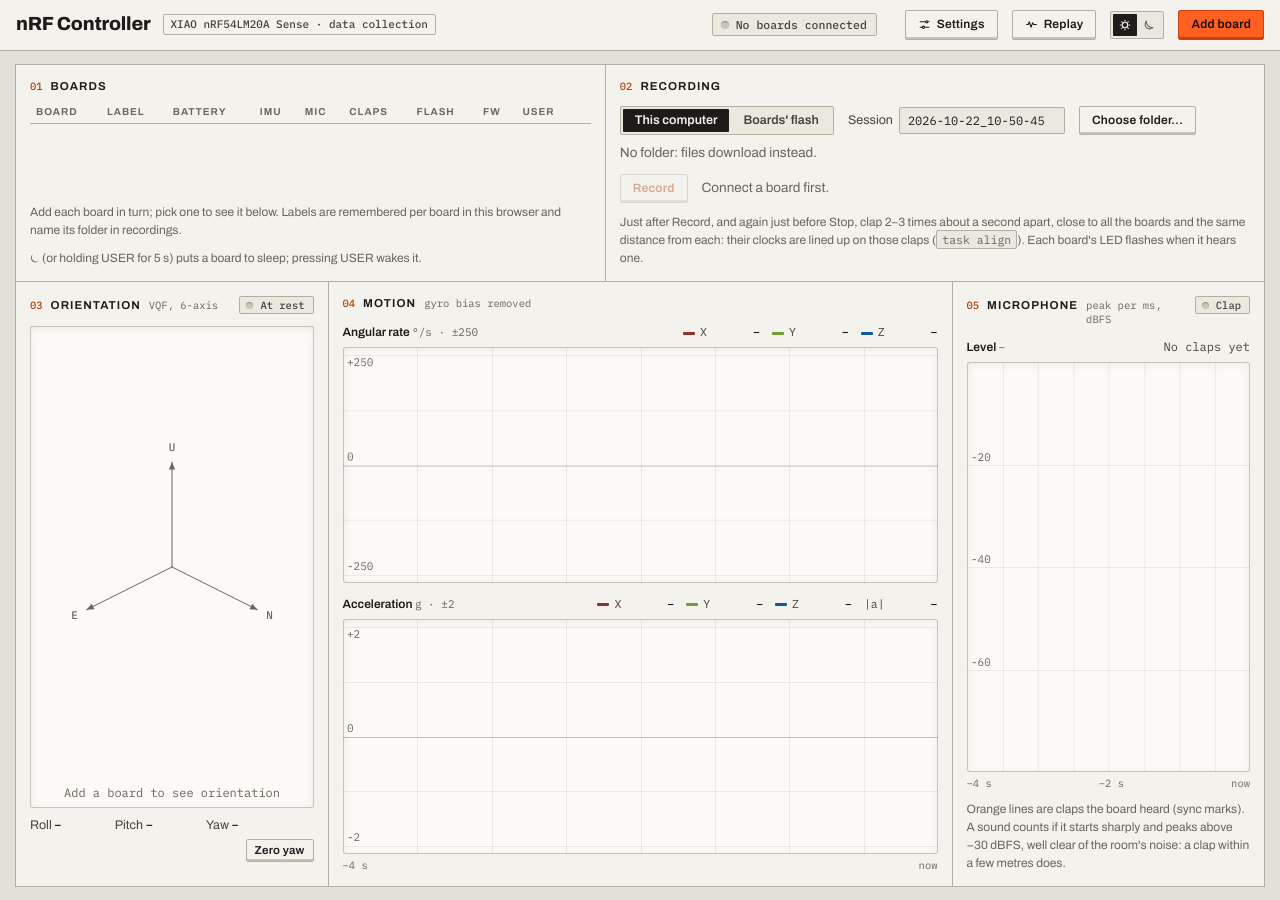
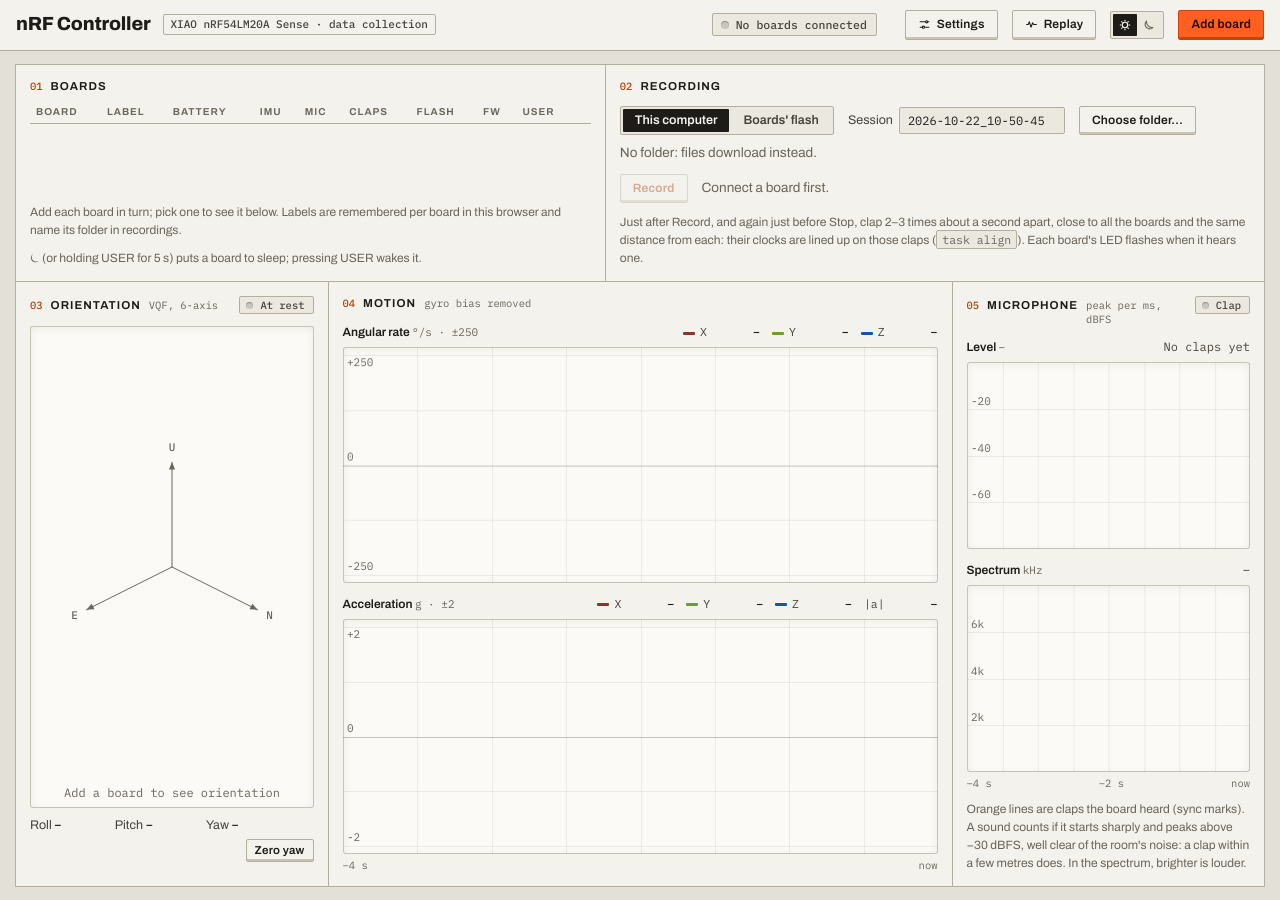
Before and after one commit to Tsmorz/Tsmorz.github.io, a Jekyll site: the page dashboard/index.html, which Jekyll copies as it is, in a window 1280 px wide. Built offline with Jekyll 4.4.1, drawn with Linux system fonts in a browser that asks for light colours; part of the change alters nothing that is shown.

Commit message:
Dashboard: mic spectrum view and full-width layout (nrf-controller f1ce7f6)
A spectrogram under the Microphone level plot, with a draggable seam
between the two, and no width cap so the page fills large screens.

Co-Authored-By: Claude Opus 5.5 <noreply@anthropic.com>

```diff
--- a/dashboard/app.js
+++ b/dashboard/app.js
@@ -6,7 +6,9 @@ import { headingChangeDegrees, quatToEulerDegrees, removeYaw, rotateVector } fro
 import { decodeFlashLog, flashSessionFiles, groupSessions, lostSamples } from "./flashlog.js";
 import { safeName } from "./recording.js";
 import { initReplay } from "./replay-view.js";
-import { ledDisplayColor, meterFraction, peakOf, peakToDbfs, pickRange, recentPeak } from "./signal.js";
+import {
+  ledDisplayColor, levelFraction, loudestIndex, meterFraction, peakOf, peakToDbfs, pickRange, recentPeak,
+} from "./signal.js";
 import { DATA_SERVICE, LOG_SERVICE, TELEMETRY_SERVICE } from "./wire.js";
 import { SMP_SERVICE, parseMcubootImage } from "./smp.js";
 
@@ -32,6 +34,7 @@ const CHECKS = [
   ["gyro-y", "Gyro Y responded to rotation"],
   ["gyro-z", "Gyro Z responded to rotation"],
   ["mic", "Microphone envelope arriving"],
+  ["spectrum", "Microphone spectrum arriving"],
   ["sync", "Clap heard (sync mark)"],
   ["button", "USER button press recorded"],
   ["led", "LED command accepted"],
@@ -100,7 +103,8 @@ document.addEventListener("keydown", (event) => {
 // ---- draggable seams ----------------------------------------------------------------------
 // In the laptop layout the seams between panels can be dragged, or moved with the arrow keys once
 // focused, to resize them; a double-click puts that split back to its default. The sizes are kept
-// as fractions in this browser (layout.js), so they scale with the window.
+// as fractions in this browser (layout.js), so they scale with the window. Most splits are the
+// page grid's tracks; one `within` a module shares that module's height between its plots instead.
 const LAYOUT_KEY = "layout";
 const WIDE_LAYOUT = matchMedia("(min-width: 1200px) and (min-height: 600px)");
 const mainEl = document.querySelector("main");
@@ -108,6 +112,7 @@ const SPLITS = {
   top: { axis: "x", minPx: 320, panels: [".boards-section", ".recording-section"] },
   bottom: { axis: "x", minPx: 240, panels: [".orientation-section", ".motion-section", ".mic-section"] },
   rows: { axis: "y", minPx: 150, panels: [".top-row", ".motion-section"] },
+  mic: { axis: "y", minPx: 64, panels: ["#envelope-plot", "#spectrum-plot"], within: ".mic-section" },
 };
 let savedLayout = {};
 try {
@@ -122,6 +127,11 @@ function saveLayout() {
 
 function applySplit(name) {
   const fractions = savedLayout[name];
+  if (SPLITS[name].within) {
+    // The plots grow from no height (flex-basis 0), so their heights keep these proportions.
+    SPLITS[name].panels.forEach((selector, i) => (document.querySelector(selector).style.flexGrow = fractions?.[i] ?? ""));
+    return;
+  }
   if (fractions) mainEl.style.setProperty(`--${name}-tracks`, gridTracks(fractions));
   else mainEl.style.removeProperty(`--${name}-tracks`);
   mainEl.classList.toggle(`${name}-sized`, Boolean(fractions));
@@ -135,6 +145,10 @@ function placeSeams() {
     const panel = document.querySelector(split.panels[index]).getBoundingClientRect();
     if (split.axis === "x") {
       Object.assign(seam.style, { left: `${panel.right - box.left}px`, top: `${panel.top - box.top}px`, height: `${panel.height}px` });
+    } else if (split.within) {
+      // Just under the upper plot, in the gap above the lower one's heading.
+      const area = document.querySelector(split.within).getBoundingClientRect();
+      Object.assign(seam.style, { left: `${area.left - box.left}px`, top: `${panel.bottom - box.top + 6}px`, width: `${area.width}px` });
     } else {
       Object.assign(seam.style, { left: "0px", top: `${panel.bottom - box.top}px`, width: `${box.width}px` });
     }
@@ -148,7 +162,7 @@ function addSeam(name, split, index) {
   seam.title = "Drag to resize; double-click to reset";
   seam.setAttribute("role", "separator");
   seam.setAttribute("aria-orientation", split.axis === "x" ? "vertical" : "horizontal");
-  seam.setAttribute("aria-label", "Resize panels");
+  seam.setAttribute("aria-label", split.within ? "Resize plots" : "Resize panels");
   mainEl.append(seam);
   seams.push({ seam, split, index });
 
@@ -208,10 +222,11 @@ WIDE_LAYOUT.addEventListener("change", placeSeams);
 // ---- canvas helpers -----------------------------------------------------------------------
 // Tracks the pointer over a plot as a 0..1 fraction of its width (null when outside).
 function trackHover(canvas) {
-  const hover = { fraction: null };
+  const hover = { fraction: null, fractionY: null };
   const update = (event) => {
     const box = canvas.getBoundingClientRect();
     hover.fraction = Math.max(0, Math.min(1, (event.clientX - box.left) / box.width));
+    hover.fractionY = Math.max(0, Math.min(1, (event.clientY - box.top) / box.height));
   };
   canvas.addEventListener("pointermove", update);
   canvas.addEventListener("pointerdown", update);
@@ -584,6 +599,97 @@ function drawEnvelope() {
     [[Number.isFinite(dbfs) ? `${dbfs.toFixed(1)}` : "–∞", "dBFS peak"]]);
 }
 
+// The board's spectrum frames (64 ms each) on the same 4 s as the level above, so a clap's spike
+// sits over its stripe: 0 Hz at the bottom to 8 kHz at the top, each bin lit in the readout colour
+// by its level. The newest frames lag the level by a frame or two, the time they take to arrive.
+const SPECTRUM_DIM_DBFS = -110;
+const SPECTRUM_BRIGHT_DBFS = -50;
+const spectrumHover = trackHover($("spectrum"));
+// One pixel per frame and bin, stretched over the plot.
+const spectrumImage = document.createElement("canvas");
+
+function paintSpectrumImage(frames) {
+  const bins = frames[0].levels.length;
+  if (spectrumImage.width !== frames.length || spectrumImage.height !== bins) {
+    spectrumImage.width = frames.length;
+    spectrumImage.height = bins;
+  }
+  const image = spectrumImage.getContext("2d");
+  const pixels = image.createImageData(frames.length, bins);
+  frames.forEach(({ levels }, x) => {
+    for (let b = 0; b < bins; b++) {
+      const at = ((bins - 1 - b) * frames.length + x) * 4;
+      pixels.data.fill(255, at, at + 3);
+      pixels.data[at + 3] = Math.round(levelFraction(levels[b], SPECTRUM_DIM_DBFS, SPECTRUM_BRIGHT_DBFS) * 255);
+    }
+  });
+  // Lightness as alpha, then tinted: no need to parse the theme's colour.
+  image.putImageData(pixels, 0, 0);
+  image.globalCompositeOperation = "source-in";
+  image.fillStyle = colors.readout;
+  image.fillRect(0, 0, frames.length, bins);
+  image.globalCompositeOperation = "source-over";
+}
+
+function drawSpectrum() {
+  const canvas = $("spectrum");
+  const { ctx, width, height } = fitCanvas(canvas);
+  const board = selected;
+  const frames = board?.spectrum ?? [];
+  const nyquistHz = (board?.info?.micRateHz ?? 16000) / 2;
+  const toY = (hz) => height - (hz / nyquistHz) * height;
+  const tip = $("spectrum-tip");
+
+  if (frames.length) {
+    paintSpectrumImage(frames);
+    const endUs = board.envelopeEndUs ?? frames.at(-1).tUs + board.spectrumFrameUs;
+    const startUs = endUs - ENVELOPE_SECONDS * 1e6;
+    const toX = (tUs) => Math.round(((tUs - startUs) / (ENVELOPE_SECONDS * 1e6)) * width);
+    ctx.imageSmoothingEnabled = false;
+    frames.forEach(({ tUs }, x) => {
+      const left = toX(tUs);
+      const right = toX(tUs + board.spectrumFrameUs);
+      if (right > left) ctx.drawImage(spectrumImage, x, 0, 1, frames[0].levels.length, left, 0, right - left, height);
+    });
+  }
+
+  ctx.font = `11px ${colors.mono}`;
+  ctx.textBaseline = "middle";
+  for (let i = 1; i < ENVELOPE_SECONDS * 2; i++) {
+    const x = (i / (ENVELOPE_SECONDS * 2)) * width;
+    hairline(ctx, x, 0, x, height, colors.grid);
+  }
+  for (const khz of [2, 4, 6]) {
+    hairline(ctx, 0, toY(khz * 1000), width, toY(khz * 1000), colors.grid);
+    ctx.fillStyle = colors.muted;
+    ctx.fillText(`${khz}k`, 4, toY(khz * 1000) - 7);
+  }
+
+  if (!frames.length || spectrumHover.fraction === null) {
+    tip.hidden = true;
+    return;
+  }
+  const endUs = board.envelopeEndUs ?? frames.at(-1).tUs + board.spectrumFrameUs;
+  const hoverUs = endUs - ENVELOPE_SECONDS * 1e6 * (1 - spectrumHover.fraction);
+  const frame = frames.find(({ tUs }) => hoverUs >= tUs && hoverUs < tUs + board.spectrumFrameUs);
+  if (!frame) {
+    tip.hidden = true;
+    return;
+  }
+  const bins = frame.levels.length;
+  const bin = Math.min(bins - 1, Math.floor((1 - spectrumHover.fractionY) * bins));
+  const x = spectrumHover.fraction * width;
+  const y = spectrumHover.fractionY * height;
+  hairline(ctx, x, 0, x, height, colors.muted);
+  hairline(ctx, 0, y, width, y, colors.muted);
+  const secondsAgo = (endUs - hoverUs) / 1e6;
+  const level = frame.levels[bin];
+  showTooltip(tip, canvas, spectrumHover.fraction, `${secondsAgo.toFixed(2)} s ago`, [
+    [((bin * nyquistHz) / bins / 1000).toFixed(2), "kHz"],
+    [level > -127.5 ? level.toFixed(1) : "floor", "dBFS"],
+  ]);
+}
+
 function renderMic() {
   const board = selected;
   const levelDbfs = board ? peakToDbfs(recentPeak(board.envelope, 100)) : -Infinity;
@@ -591,6 +697,17 @@ function renderMic() {
   const lit = Boolean(board?.lastMarkHostMs && performance.timeOrigin + performance.now() - board.lastMarkHostMs < MARK_LAMP_MS);
   $("mark-lamp").classList.toggle("on", lit);
   $("mark-count").textContent = !board?.markCount ? "No claps yet" : `${board.markCount} clap${board.markCount === 1 ? "" : "s"} heard`;
+  $("spectrum-peak").textContent = spectrumSummary(board);
+}
+
+// The loudest frequency in the newest frame, above the lowest bin (what's left of the DC offset).
+function spectrumSummary(board) {
+  if (board?.connected && !board.hasSpectrum) return "Update this board's firmware to see it";
+  const levels = board?.spectrum.at(-1)?.levels;
+  if (!levels) return "–";
+  const bin = loudestIndex(levels, 1);
+  const khz = (bin * board.info.micRateHz) / (2 * levels.length) / 1000;
+  return `loudest ${khz.toFixed(2)} kHz · ${levels[bin].toFixed(0)} dBFS`;
 }
 
 function drawFrame() {
@@ -603,6 +720,7 @@ function drawFrame() {
   drawTrace(traces.accel, selected?.accel ?? []);
   drawPose();
   drawEnvelope();
+  drawSpectrum();
   renderLive();
   renderAngles();
   renderMic();
--- a/dashboard/board.js
+++ b/dashboard/board.js
@@ -4,10 +4,10 @@
 // (a checklist item was seen working) and "disconnected" events.
 import { SmpClient, updateFirmware, verifyUpdate } from "./dfu.js";
 import {
-  DATA_ENVELOPE, DATA_EVENTS, DATA_IMU, DATA_INFO, DATA_SERVICE, LOG_COMMAND, LOG_DATA, LOG_SERVICE, LOG_STATUS,
+  DATA_ENVELOPE, DATA_EVENTS, DATA_IMU, DATA_INFO, DATA_SERVICE, DATA_SPECTRUM, LOG_COMMAND, LOG_DATA, LOG_SERVICE, LOG_STATUS,
   TELEMETRY_BATTERY, TELEMETRY_LATENCY, TELEMETRY_LED, TELEMETRY_MOUSE, TELEMETRY_POWER, TELEMETRY_SERVICE, crc32,
   decodeBattery, decodeBoardInfo, decodeEnvelopeBatch, decodeLedColor,
-  decodeEvent, decodeImuBatch, decodeLatencyReport, decodeLogChunk, decodeLogStatus, decodeMouseSettings,
+  decodeEvent, decodeImuBatch, decodeLatencyReport, decodeLogChunk, decodeLogStatus, decodeMouseSettings, decodeSpectrumBatch,
   encodeLatencyReset, encodeLedColor, encodeLogErase, encodeLogRead, encodeLogStart, encodeLogStop,
   encodeMouseSettings, encodeSleep, missedSince,
 } from "./wire.js";
@@ -49,6 +49,7 @@ export class Board extends EventTarget {
     this.led = null; // the colour the board's LED shows, if this firmware reports it
     this.download = null;
     this.smp = null; // the firmware update client, if this firmware can be updated over Bluetooth
+    this.hasSpectrum = false; // whether this firmware sends the mic's spectrum
     this.seen = new Set();
     // Removed again on disconnect: a reconnect makes a new Board for the same device.
     this.handleGattDisconnect = () => this.onDisconnected();
@@ -65,6 +66,8 @@ export class Board extends EventTarget {
     this.userPressHostMs = 0;
     this.envelope = [];
     this.envelopeEndUs = null;
+    this.spectrum = []; // the last ENVELOPE_SECONDS of { tUs, levels } frames, levels in dBFS per bin
+    this.spectrumFrameUs = 0;
     this.marks = []; // the latest few, for drawing
     this.markCount = 0;
     this.lastMarkHostMs = null;
@@ -137,6 +140,7 @@ export class Board extends EventTarget {
     this.chars.imu = await subscribe(data, DATA_IMU, (view) => this.onImu(view));
     this.chars.envelope = await subscribe(data, DATA_ENVELOPE, (view) => this.onEnvelope(view));
     this.chars.events = await subscribe(data, DATA_EVENTS, (view) => this.onEvent(view));
+    await this.connectSpectrum(data, subscribe);
 
     const control = await server.getPrimaryService(TELEMETRY_SERVICE);
     await this.connectLed(control, subscribe);
@@ -156,6 +160,16 @@ export class Board extends EventTarget {
       this.firmwareVersion = "";
     }
     this.changed();
+  }
+
+  // Firmware from before the spectrum view doesn't send it; the rest still works.
+  async connectSpectrum(data, subscribe) {
+    try {
+      await subscribe(data, DATA_SPECTRUM, (view) => this.onSpectrum(view));
+    } catch {
+      return;
+    }
+    this.hasSpectrum = true;
   }
 
   // Firmware from before on-board recording has no log service; the rest still works.
@@ -331,6 +345,18 @@ export class Board extends EventTarget {
     this.markSeen("mic");
   }
 
+  onSpectrum(view) {
+    const batch = decodeSpectrumBatch(view);
+    if (!batch?.frames.length || !this.info) return;
+
+    const tUs = this.unwrap.unwrap(batch.tUs);
+    this.spectrumFrameUs = (1e6 * batch.frameSamples) / this.info.micRateHz;
+    batch.frames.forEach((levels, i) => this.spectrum.push({ tUs: tUs + i * this.spectrumFrameUs, levels }));
+    const oldest = this.spectrum.at(-1).tUs - ENVELOPE_SECONDS * 1e6;
+    while (this.spectrum[0].tUs < oldest) this.spectrum.shift();
+    this.markSeen("spectrum");
+  }
+
   onEvent(view) {
     const hostMs = hostNow();
     const event = decodeEvent(view);
--- a/dashboard/index.html
+++ b/dashboard/index.html
@@ -85,7 +85,7 @@
   /* Modules: butted together on 1px seams (each draws a 1px ring into the 1px gap, so shared
      edges stay one line and an empty grid cell shows plain chassis), numbered in order. */
   main { display: grid; grid-template-columns: repeat(auto-fit, minmax(330px, 1fr)); gap: 1px; counter-reset: module;
-         width: calc(100% - 32px); max-width: 1680px; margin: 14px auto; }
+         width: calc(100% - 32px); margin: 14px auto; }
   section { display: flex; flex-direction: column; background: var(--panel); box-shadow: 0 0 0 1px var(--line-strong); padding: 14px; min-width: 0; counter-increment: module; }
   /* The board list and the recorder sit on top; on narrow screens they take the full width. Their
      wrapper only becomes a row of its own on laptop screens (below). */
@@ -497,12 +497,17 @@
     <h2>Microphone <span class="muted">peak per ms, dBFS</span>
       <span class="chip" id="mark-lamp" title="Lights when the board hears a clap and records a sync mark">Clap</span></h2>
     <div class="plot-head"><span>Level <span class="muted num" id="mic-level">–</span></span><span class="readout" id="mark-count">No claps yet</span></div>
-    <div class="plot wave">
+    <div class="plot wave" id="envelope-plot">
       <canvas id="envelope" aria-label="Microphone level over the last 4 seconds, with the claps heard marked"></canvas>
       <div class="tooltip" id="envelope-tip" hidden></div>
     </div>
+    <div class="plot-head"><span>Spectrum <span class="muted">kHz</span></span><span class="readout" id="spectrum-peak">–</span></div>
+    <div class="plot wave" id="spectrum-plot">
+      <canvas id="spectrum" aria-label="Microphone spectrum over the last 4 seconds, 0 to 8 kHz from bottom to top, brighter where louder"></canvas>
+      <div class="tooltip" id="spectrum-tip" hidden></div>
+    </div>
     <div class="x-axis"><span>−4 s</span><span>−2 s</span><span>now</span></div>
-    <p class="hint">Orange lines are claps the board heard (sync marks). A sound counts if it starts sharply and peaks above −30 dBFS, well clear of the room's noise: a clap within a few metres does.</p>
+    <p class="hint">Orange lines are claps the board heard (sync marks). A sound counts if it starts sharply and peaks above −30 dBFS, well clear of the room's noise: a clap within a few metres does. In the spectrum, brighter is louder.</p>
   </section>
 
 </main>
--- a/dashboard/layout.js
+++ b/dashboard/layout.js
@@ -3,9 +3,9 @@
 
 /**
  * The splits whose seams can be dragged, and how many tracks each divides: the top row's panels,
- * the bottom row's panels, and the two rows themselves.
+ * the bottom row's panels, the two rows themselves, and Microphone's two plots.
  */
-export const LAYOUT_SPLITS = { top: 2, bottom: 3, rows: 2 };
+export const LAYOUT_SPLITS = { top: 2, bottom: 3, rows: 2, mic: 2 };
 
 /**
  * Sizes (px; widths, or heights for the rows) after dragging the seam after track `index` by dx
@@ -33,7 +33,7 @@ export function gridTracks(fractions) {
   return fractions.map((fraction) => `minmax(0, ${fraction}fr)`).join(" ");
 }
 
-/** The saved layout ({ top?, bottom?, rows? } fractions), dropping anything malformed; {} if none. */
+/** The saved layout ({ top?, bottom?, rows?, mic? } fractions), dropping anything malformed; {} if none. */
 export function parseSavedLayout(text) {
   let saved;
   try {
--- a/dashboard/signal.js
+++ b/dashboard/signal.js
@@ -44,3 +44,16 @@ export function recentPeak(values, count) {
   for (let i = Math.max(0, values.length - count); i < values.length; i++) peak = Math.max(peak, values[i]);
   return peak;
 }
+
+/** Where a level sits between lowDbfs (0) and highDbfs (1), clamped: a spectrum cell's brightness. */
+export function levelFraction(dbfs, lowDbfs, highDbfs) {
+  if (!(dbfs > lowDbfs)) return 0;
+  return Math.min(1, (dbfs - lowDbfs) / (highDbfs - lowDbfs));
+}
+
+/** Index of the largest of levels[fromIndex..], the first such on a tie; -1 if there are none. */
+export function loudestIndex(levels, fromIndex = 0) {
+  let loudest = -1;
+  for (let i = fromIndex; i < levels.length; i++) if (loudest < 0 || levels[i] > levels[loudest]) loudest = i;
+  return loudest;
+}
--- a/dashboard/wire.js
+++ b/dashboard/wire.js
@@ -18,6 +18,7 @@ export const DATA_IMU = "6f524c03-0002-4a3c-9d21-1122334455aa";
 export const DATA_ENVELOPE = "6f524c03-0003-4a3c-9d21-1122334455aa";
 export const DATA_EVENTS = "6f524c03-0004-4a3c-9d21-1122334455aa";
 export const DATA_INFO = "6f524c03-0005-4a3c-9d21-1122334455aa";
+export const DATA_SPECTRUM = "6f524c03-0006-4a3c-9d21-1122334455aa";
 // On-board recording (src/logger/log_service.c; formats in src/log_format.h, LOG_WIRE_VERSION).
 export const LOG_SERVICE = "6f524c04-0001-4a3c-9d21-1122334455aa";
 export const LOG_COMMAND = "6f524c04-0002-4a3c-9d21-1122334455aa";
@@ -38,6 +39,9 @@ export const LATENCY_COMMAND_RESET = 1;
 const IMU_HEADER_BYTES = 12;
 const IMU_SAMPLE_BYTES = 25;
 const ENVELOPE_HEADER_BYTES = 10;
+const SPECTRUM_HEADER_BYTES = 13;
+// A spectrum level byte is half-dB steps above this (MIC_SPECTRUM_FLOOR_DBFS in mic_spectrum.h).
+export const SPECTRUM_FLOOR_DBFS = -127.5;
 const EVENT_BYTES = 12;
 const BOARD_INFO_BYTES = 20;
 const Q14 = 16384;
@@ -77,6 +81,30 @@ export function decodeEnvelopeBatch(view) {
   if (view.byteLength !== ENVELOPE_HEADER_BYTES + count * 2) return null;
   const peaks = Array.from({ length: count }, (_, i) => view.getUint16(ENVELOPE_HEADER_BYTES + i * 2, true));
   return { firstWindow: view.getUint32(2, true), tUs: view.getUint32(6, true), peaks };
+}
+
+/**
+ * Decodes one mic spectrum batch: consecutive frames, each the level of every frequency bin in
+ * dBFS (SPECTRUM_FLOOR_DBFS or below reads as the floor). Bin b is centred on
+ * b * micRateHz / (2 * bins); frames start frameSamples mic samples apart.
+ */
+export function decodeSpectrumBatch(view) {
+  if (view.byteLength < SPECTRUM_HEADER_BYTES || view.getUint8(0) !== DATA_VERSION) return null;
+  const count = view.getUint8(1);
+  const bins = view.getUint8(2);
+  if (!bins || view.byteLength !== SPECTRUM_HEADER_BYTES + count * bins) return null;
+  const frames = Array.from({ length: count }, (_, frame) => {
+    const levels = new Float32Array(bins);
+    for (let b = 0; b < bins; b++) levels[b] = view.getUint8(SPECTRUM_HEADER_BYTES + frame * bins + b) / 2 + SPECTRUM_FLOOR_DBFS;
+    return levels;
+  });
+  return {
+    frameSamples: view.getUint16(3, true),
+    firstFrame: view.getUint32(5, true),
+    tUs: view.getUint32(9, true),
+    bins,
+    frames,
+  };
 }
 
 /** Decodes one event: a clap sync mark or a USER button press/release. */
```
